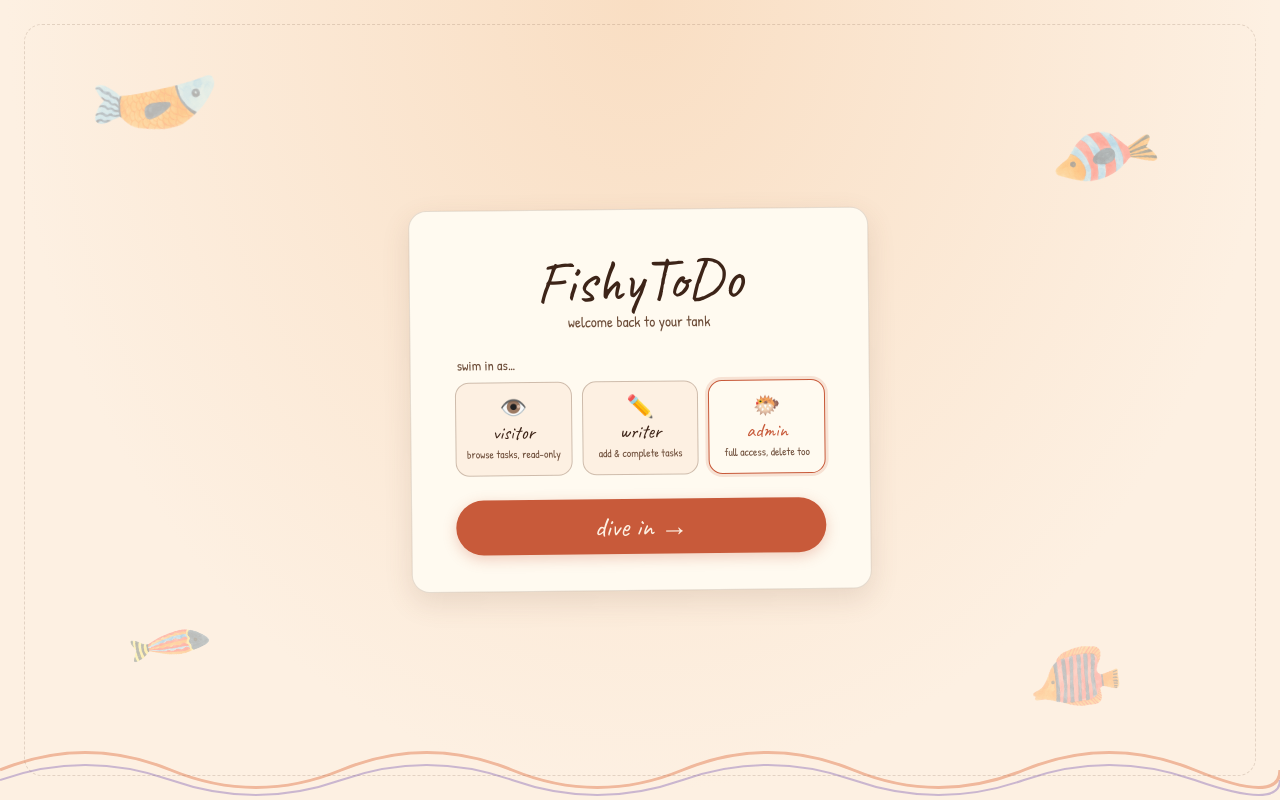
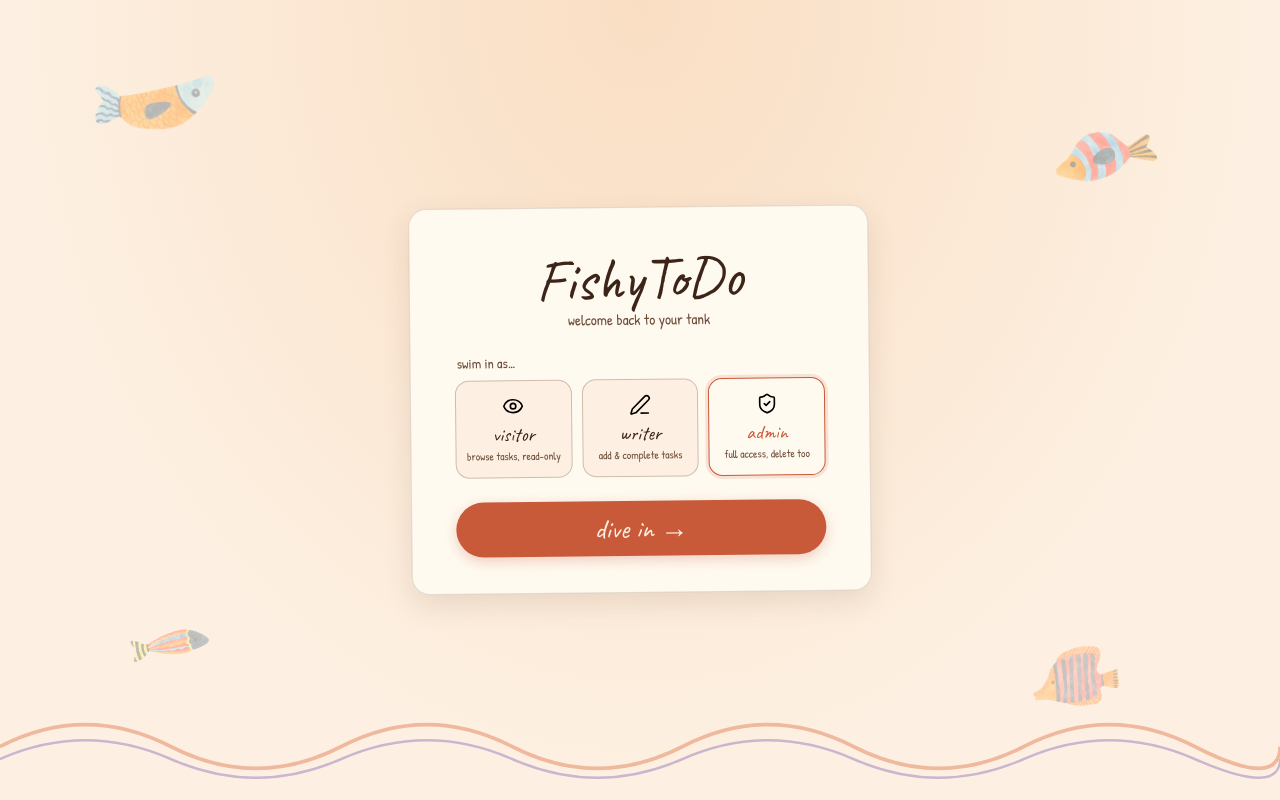
Before and after one commit to PatriciaMoraru/FishyTodo-Fullstack, a React (Vite) app in the folder client/: page /login in a window 1280 px wide. Built offline with nearby package versions, Linux system fonts and the light colour scheme; no server answers.

Commit message:
refactor(client): replace emoji icons with Lucide, remove dashed border, match waves to landing page

```diff
--- a/client/src/components/LoginView.css
+++ b/client/src/components/LoginView.css
@@ -27,13 +27,7 @@
 }
 
 /* ── ambient decoration ──────────────────────────── */
-.dashed-frame {
-  position: absolute; inset: 24px;
-  border: 1.5px dashed var(--line);
-  border-radius: 18px;
-  pointer-events: none;
-  z-index: 1;
-}
+.dashed-frame { display: none; }
 .ambient-fish {
   position: absolute;
   pointer-events: none;
@@ -46,9 +40,10 @@
 
 .bottom-waves {
   position: absolute;
-  bottom: 0; left: 0;
+  bottom: 1.6rem;
+  left: 0;
   width: 100%;
-  height: 80px;
+  height: 10rem;
   pointer-events: none;
 }
 
--- a/client/src/components/LoginView.jsx
+++ b/client/src/components/LoginView.jsx
@@ -1,5 +1,6 @@
 import { useState } from 'react'
 import { useNavigate } from 'react-router-dom'
+import { Eye, PenLine, ShieldCheck } from 'lucide-react'
 import fish1 from '../assets/fish1.png'
 import fish2 from '../assets/fish2.png'
 import fish3 from '../assets/fish3.png'
@@ -11,19 +12,19 @@ import './LoginView.css'
 const ROLES = [
   {
     id: 'VISITOR',
-    icon: '👁️',
+    icon: <Eye size={22} strokeWidth={1.8} />,
     name: 'visitor',
     desc: 'browse tasks, read-only',
   },
   {
     id: 'WRITER',
-    icon: '✏️',
+    icon: <PenLine size={22} strokeWidth={1.8} />,
     name: 'writer',
     desc: 'add & complete tasks',
   },
   {
     id: 'ADMIN',
-    icon: '🐡',
+    icon: <ShieldCheck size={22} strokeWidth={1.8} />,
     name: 'admin',
     desc: 'full access, delete too',
   },
@@ -51,8 +52,6 @@ export default function LoginView() {
 
   return (
     <div className="login-page">
-      <div className="dashed-frame" aria-hidden="true" />
-
       <img src={fish1} className="ambient-fish f1" alt="" aria-hidden="true" />
       <img src={fish2} className="ambient-fish f2" alt="" aria-hidden="true" />
       <img src={fish3} className="ambient-fish f3" alt="" aria-hidden="true" />
@@ -75,7 +74,7 @@ export default function LoginView() {
               aria-checked={selected === role.id}
               aria-label={`${role.name} — ${role.desc}`}
             >
-              <span className="role-icon" aria-hidden="true">{role.icon}</span>
+              <span className="role-icon">{role.icon}</span>
               <span className="role-name">{role.name}</span>
               <span className="role-desc">{role.desc}</span>
             </button>
```
